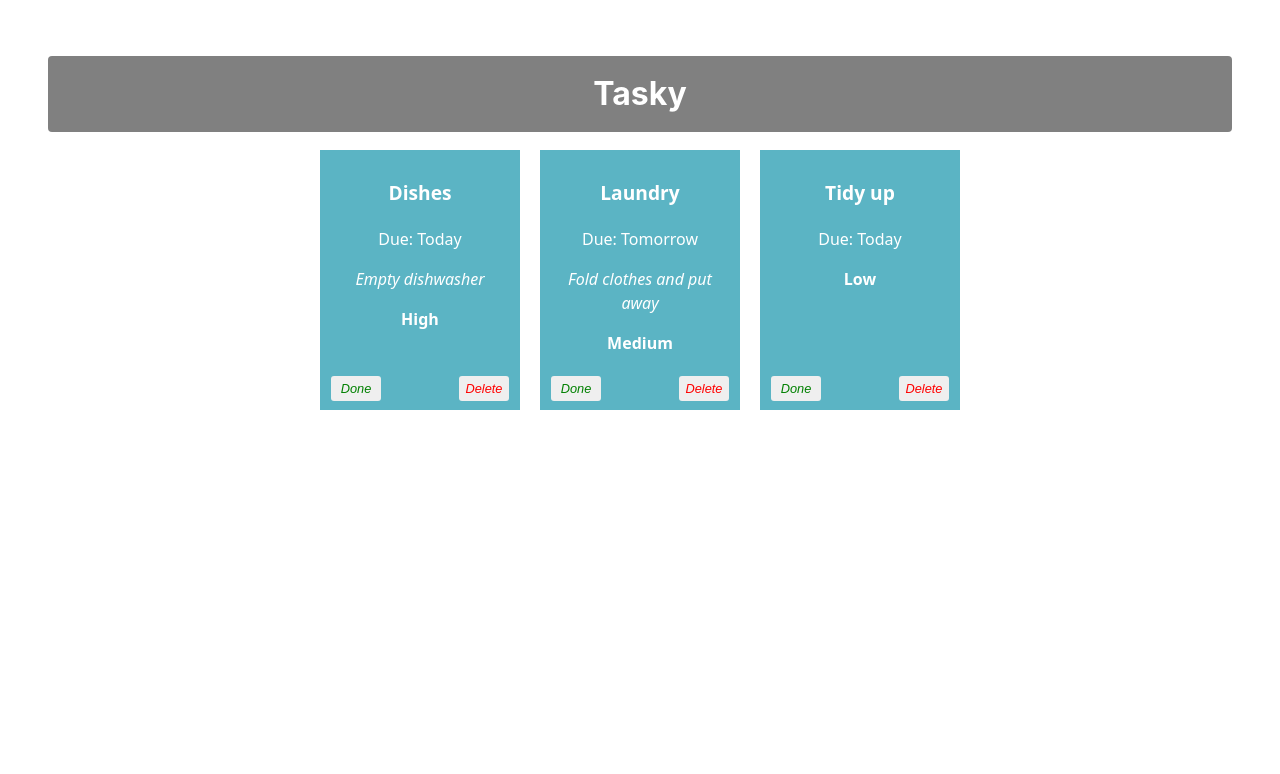
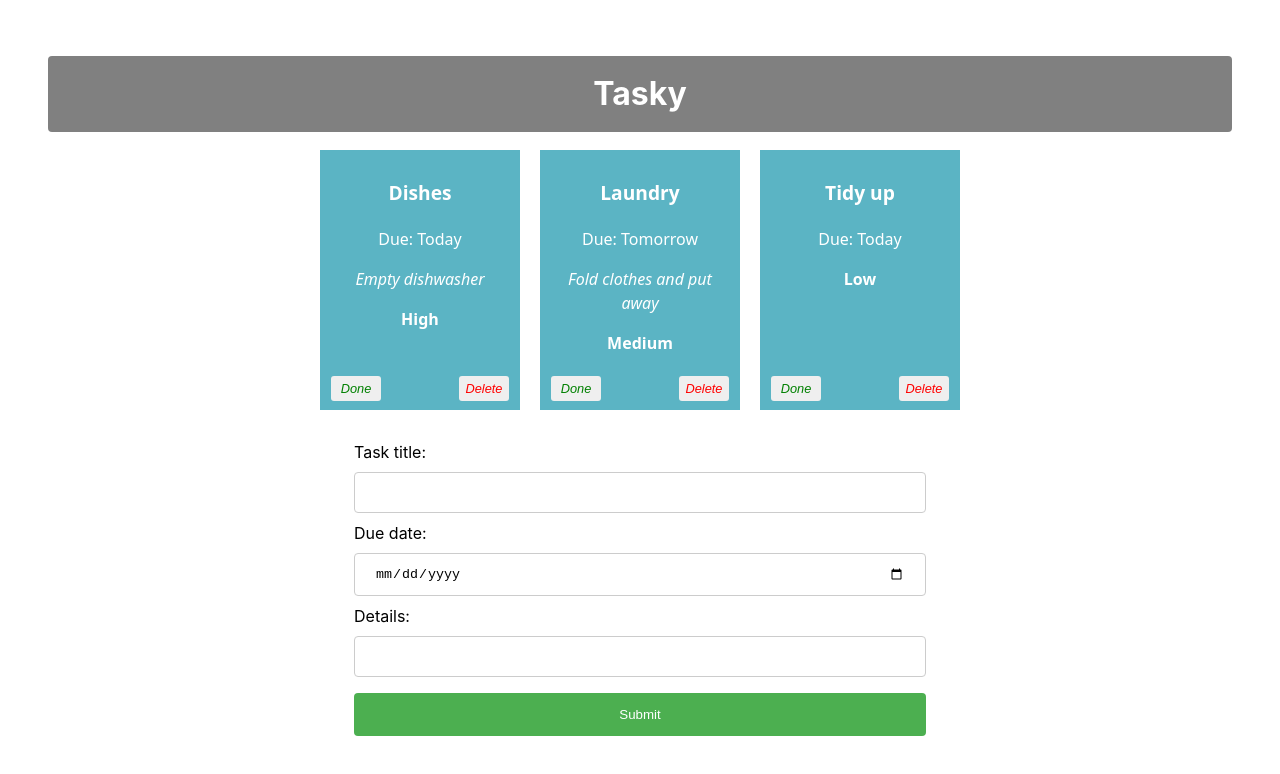
Before and after one commit to 20107569/react-basics-labs, a React (Vite) app in the folder tasky/: page / in a window 1280 px wide. Shown: the top 774 px of the page. Built offline with nearby package versions, Linux system fonts and the light colour scheme.

Commit message:
Add task: form added

```diff
--- a/tasky/src/App.css
+++ b/tasky/src/App.css
@@ -72,3 +72,34 @@
   right: 5px;
   color: red;
 }
+
+input[type=text], input[type=date] {
+  width: 100%;
+  padding: 12px 20px;
+  margin: 8px 0;
+  display: inline-block;
+  border: 1px solid #ccc;
+  border-radius: 4px;
+  box-sizing: border-box;
+}
+
+input[type=submit] {
+  width: 100%;
+  background-color: #4CAF50;
+  color: white;
+  padding: 14px 20px;
+  margin: 8px 0;
+  border: none;
+  border-radius: 4px;
+  cursor: pointer;
+}
+
+input[type=submit]:hover {
+  background-color: #45a049;
+}
+
+form {
+  text-align: left;
+  width: 50%;
+  margin: auto;
+}
--- a/tasky/src/App.jsx
+++ b/tasky/src/App.jsx
@@ -1,3 +1,4 @@
+import AddTaskForm from './components/Form';
 import React, { useState } from 'react';
 import './App.css';
 import Task from './components/Task';
@@ -41,7 +42,7 @@
 
         />
       ))}
-
+      <AddTaskForm />
 
     </div>
   );
--- /dev/null
+++ b/tasky/src/components/Form.jsx
@@ -0,0 +1,26 @@
+const AddTaskForm = (props) => {
+
+  return (
+    <div>
+      <form>
+        <label>
+            Task title:
+            <input type="text" name="title" required />
+        </label>
+        <br />
+        <label>
+            Due date:
+            <input type="date" name="deadline" required />
+        </label>
+        <br />
+        <label>
+            Details:
+            <input type="text" name="description" />
+        </label>
+        <input type="submit" value="Submit" />
+        </form>
+    </div>
+  )
+};
+
+export default AddTaskForm;
```
